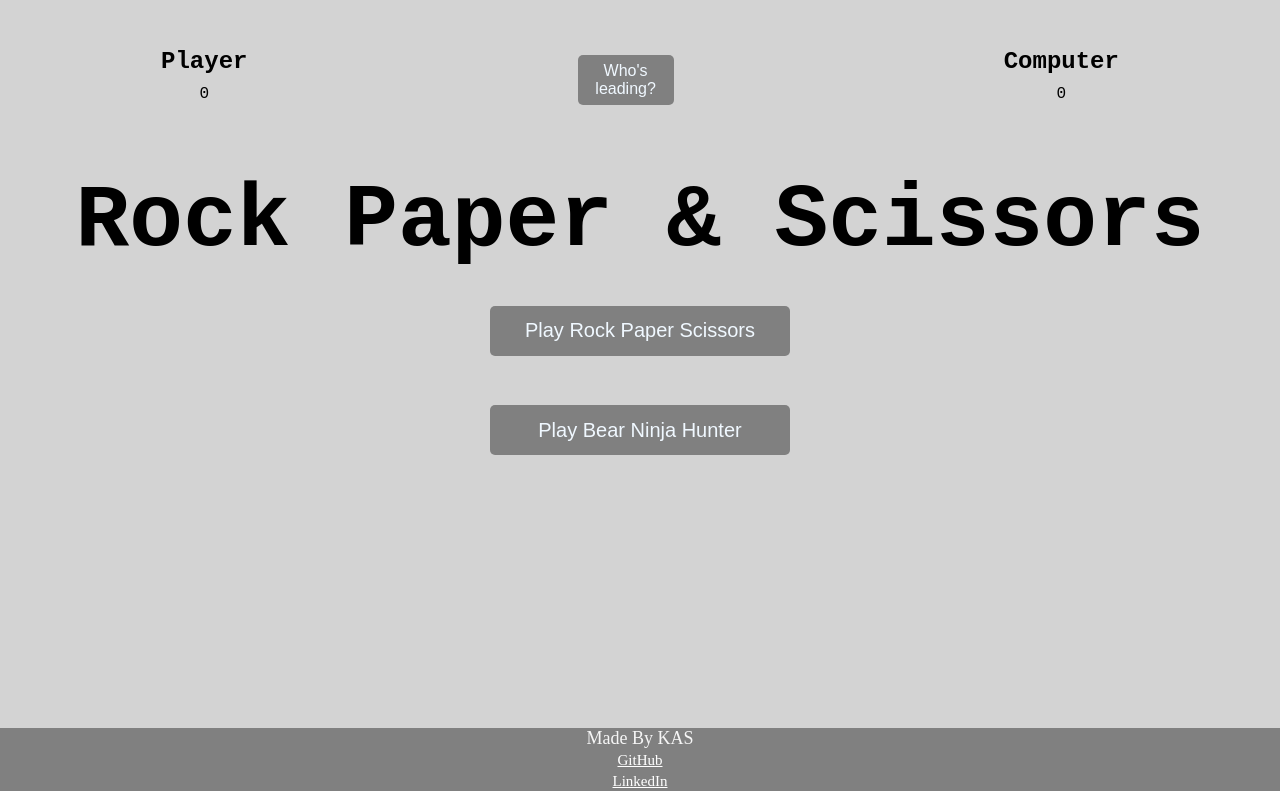
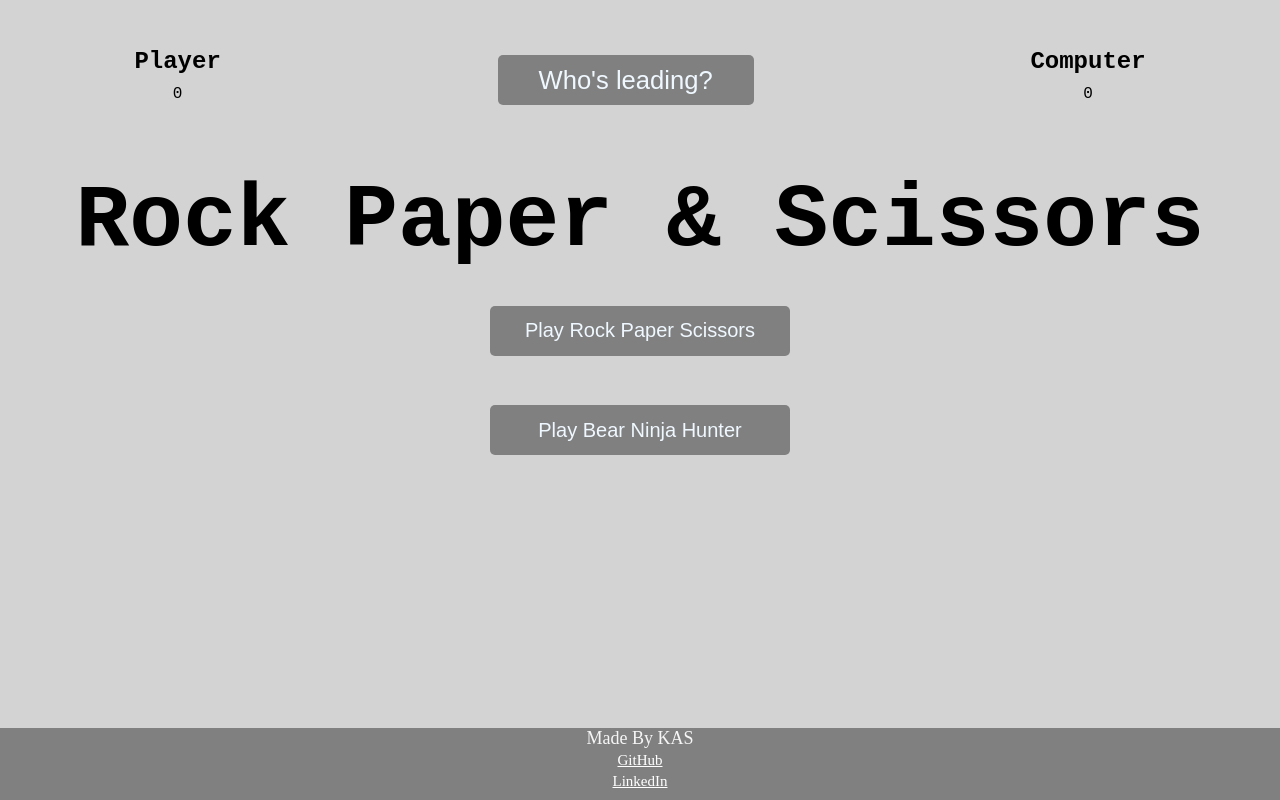
Before and after one commit to kas140472/RockPaperScissors, a plain HTML site: page index.html in a window 1280 px wide. Drawn offline with Linux system fonts and the light colour scheme.

Commit message:
Update style.css

```diff
--- a/style.css
+++ b/style.css
@@ -6,7 +6,6 @@
 
 section{
     height: 91vh;
-
     background-color: lightgray;
     font-family: monospace, sans-serif;
 }
@@ -41,11 +40,11 @@ section{
 }
 
 .currentLead button {
-    width: 12vh;
+    width: 20vw;
     height: 50px;
     background: none;
     border: none;
-    font-size: 2vh;
+    font-size: 2vw;
     background: grey;
     color: aliceblue;
     border-radius: 5px;
@@ -285,6 +284,7 @@ div.fadeIn {
 }
 
 .footer{
+    height: 9vh;
     text-align: center;
     background-color: gray;
     color: whitesmoke;
```
